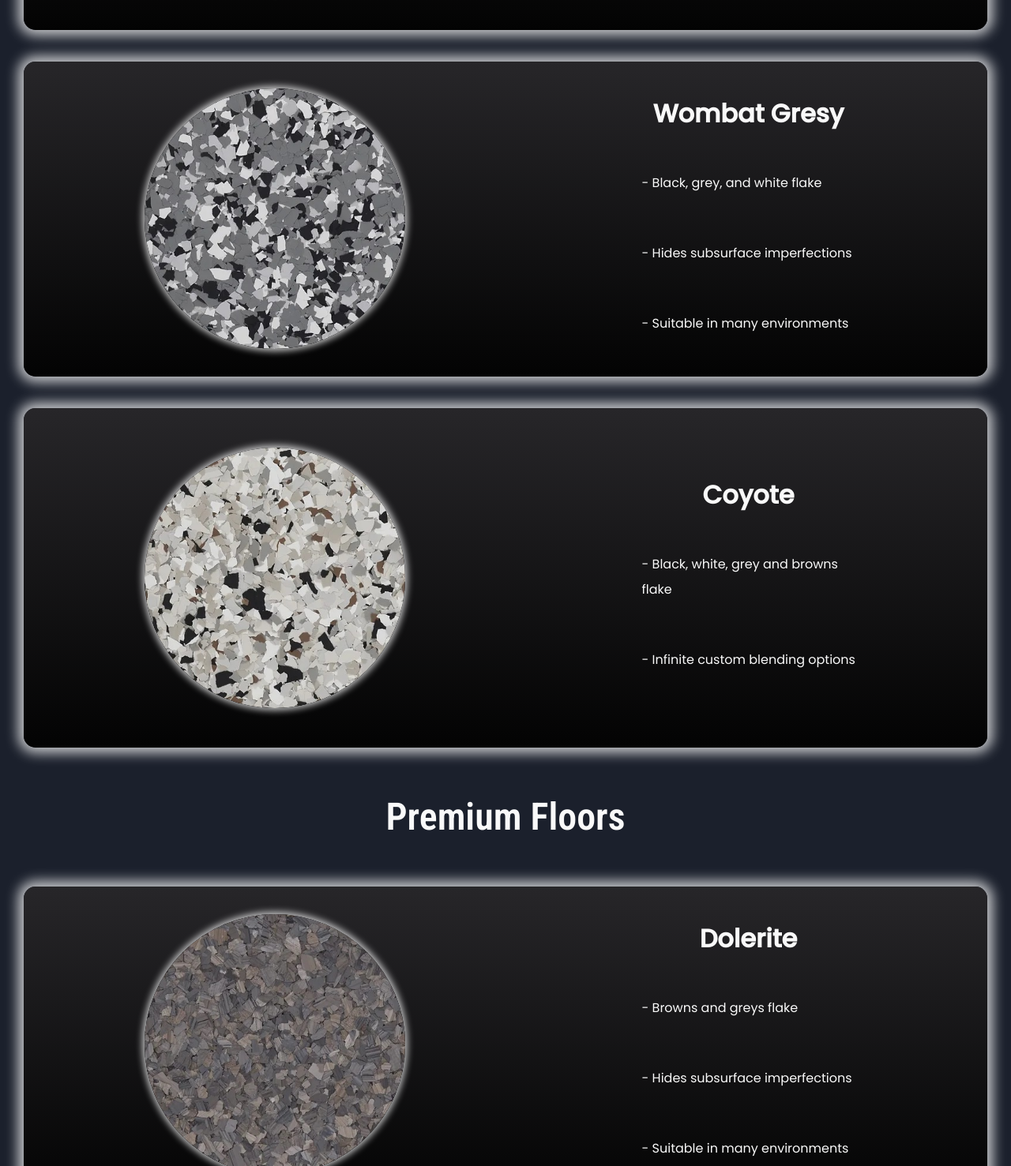
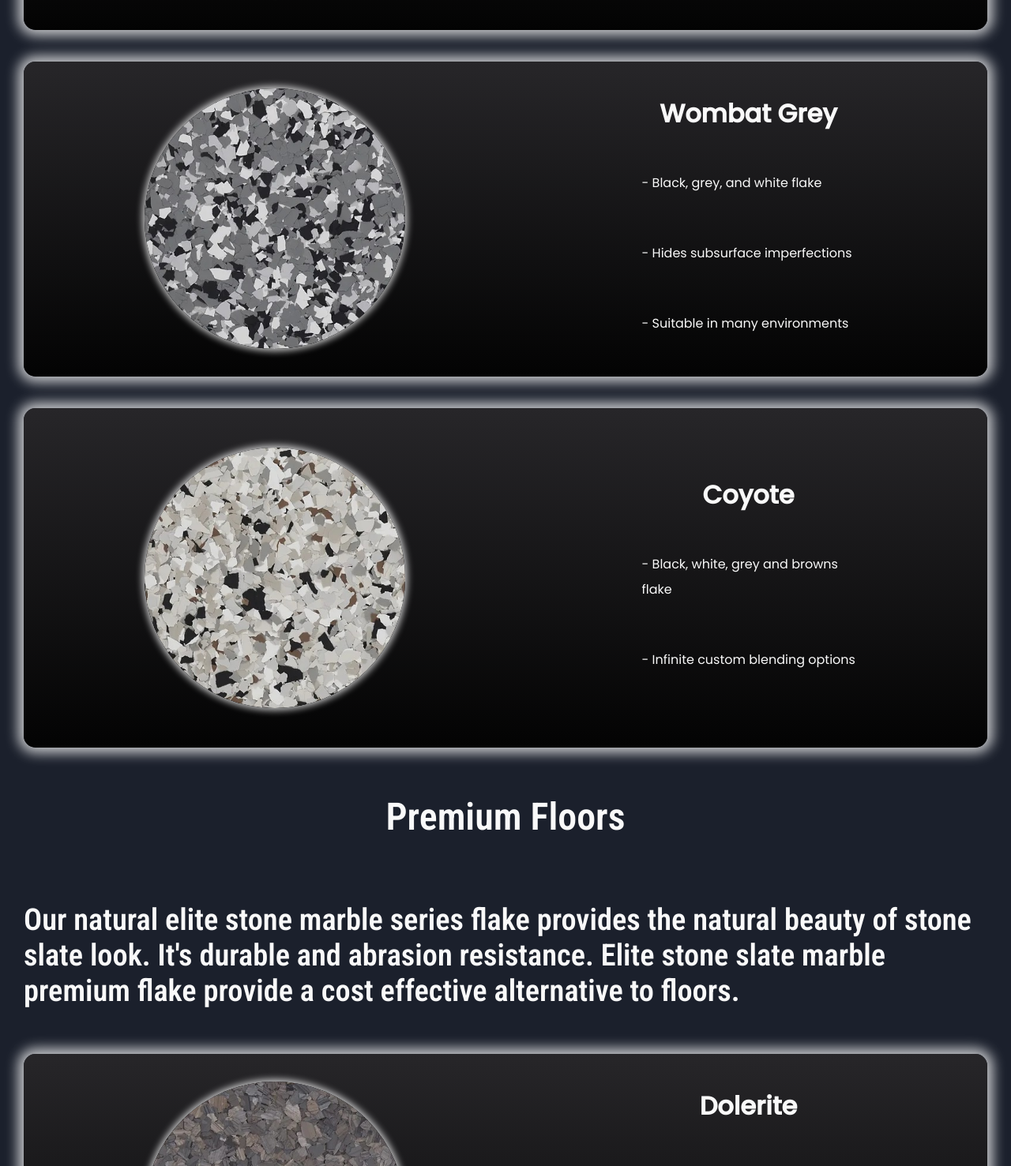
Before and after one commit to marianos1988/elite-floors, a plain HTML site: page products.html in a window 1280 px wide. Shown: the part 5200-6677 px from the top of the page at 79% size. Drawn offline with nearby package versions, Linux system fonts and the light colour scheme.

Commit message:
Agregar subtitulo productos premium

```diff
--- a/css/products.css
+++ b/css/products.css
@@ -10,6 +10,11 @@
 .container-products .tittle-products {
     font-family: 'Roboto Condensed', sans-serif;
     font-size: 3rem;
+}
+
+.container-products .subtittle-products {
+    font-family: 'Roboto Condensed', sans-serif;
+    font-size: 2.4rem;
 }
 .container-products .box-all {
     display: flex;
--- a/js/home.js
+++ b/js/home.js
@@ -364,7 +364,7 @@ const products = `
         <div class="box-floor-horizontal">
           <img src="./img/products/Wombatgrey.jpg" alt="">
           <div class="box-floor-vertical">
-            <h3 class="name-floor">Wombat Gresy</h3>
+            <h3 class="name-floor">Wombat Grey</h3>
             <div class="description-floor">
               <p>- Black, grey, and white flake</p><br>
               <p>- Hides subsurface imperfections</p><br>
--- a/products.html
+++ b/products.html
@@ -188,7 +188,7 @@
             <div class="box-floor-horizontal">
               <img src="./img/products/Wombatgrey.jpg" alt="">
               <div class="box-floor-vertical">
-                <h3 class="name-floor">Wombat Gresy</h3>
+                <h3 class="name-floor">Wombat Grey</h3>
                 <div class="description-floor">
                   <p>- Black, grey, and white flake</p><br>
                   <p>- Hides subsurface imperfections</p><br>
@@ -211,6 +211,9 @@
           </div>
         </div>
         <h2 class="tittle-products">Premium Floors</h2>
+        <h3 class="subtittle-products">
+          Our natural elite stone marble series flake provides the natural beauty of stone slate look. It's durable and abrasion resistance. Elite stone slate marble premium flake provide a cost effective alternative to floors.
+        </h3>
         <div class="box-all">
           <div class="box-floor">
             <div class="box-floor-horizontal">
```
